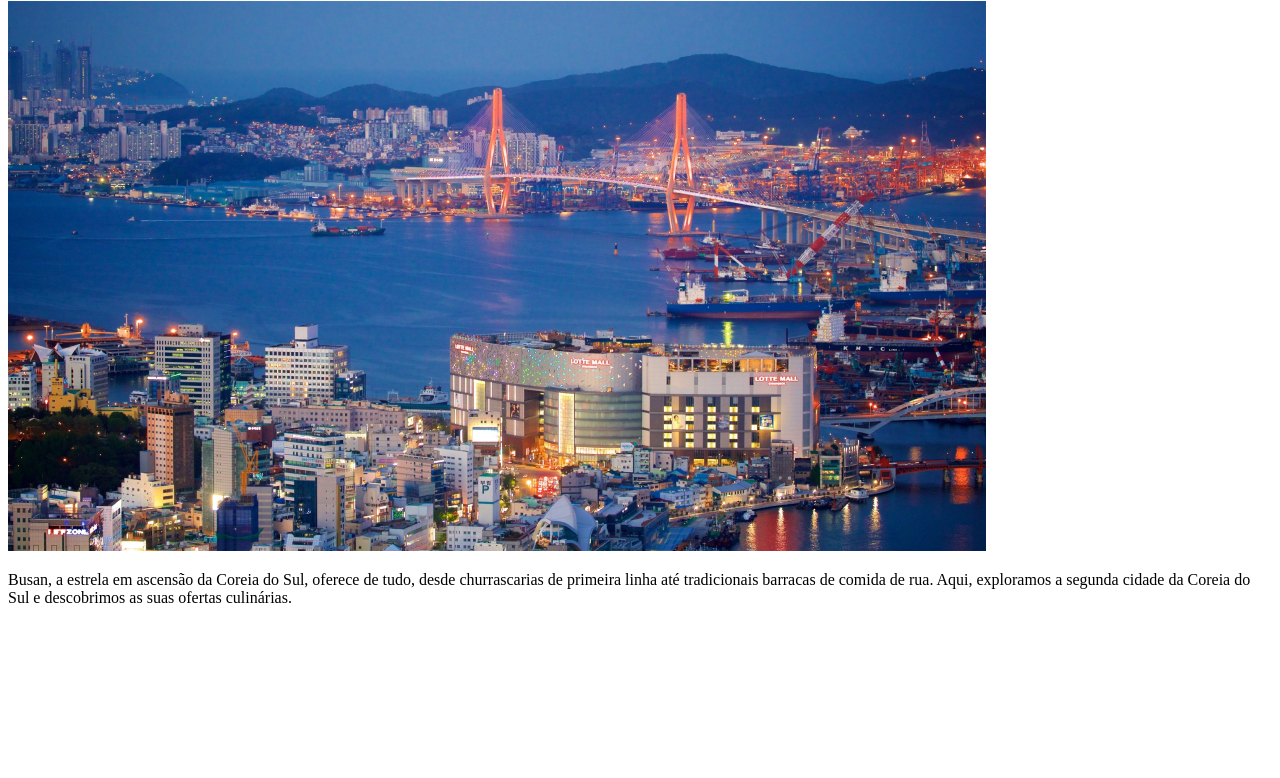
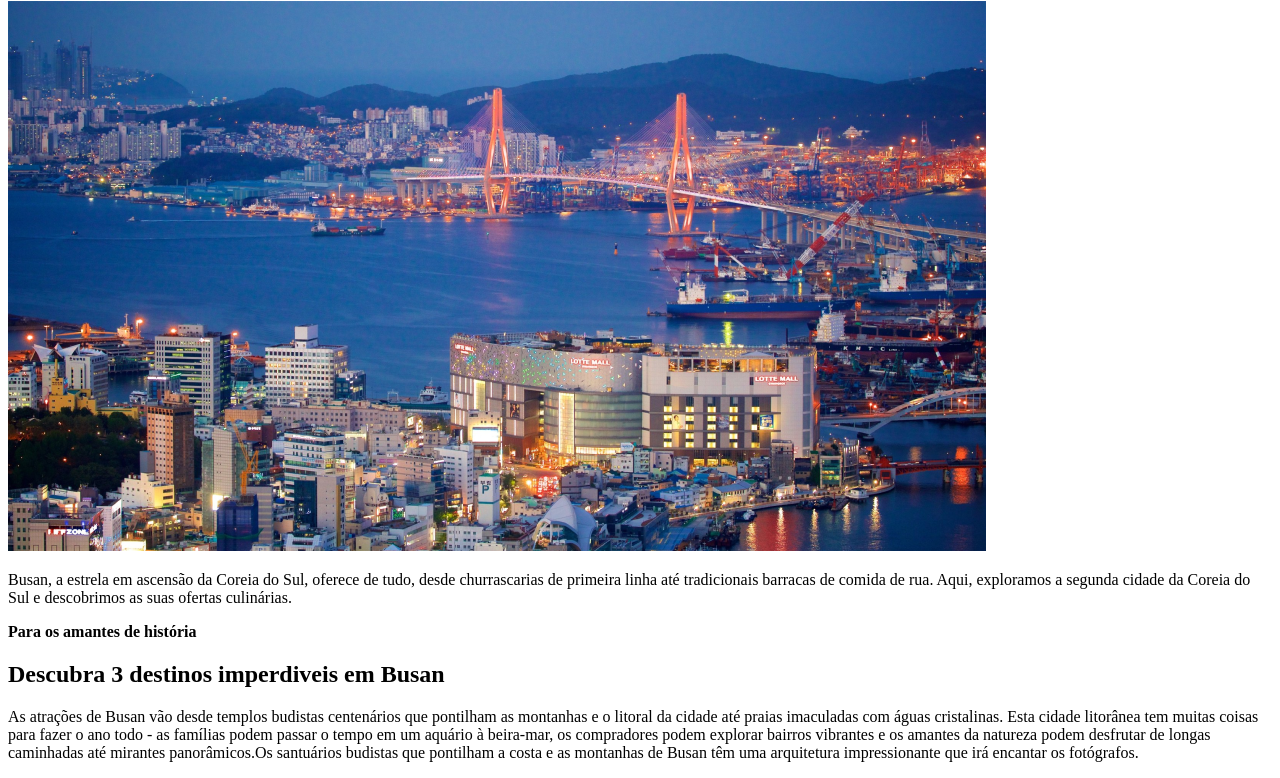
Before and after one commit to yasmincroti/locais-turisticos, a plain HTML site: page index.html in a window 1280 px wide. Shown: the part 105-883 px from the top of the page. Before the commit the page ends 800 px from the top, so only its background shows below. Drawn offline with Linux system fonts and the light colour scheme.

Commit message:
criaçao do main e adiçao da section.amantes-historia

```diff
--- a/index.html
+++ b/index.html
@@ -14,8 +14,15 @@
             <p>Busan, a estrela em ascensão da Coreia do Sul, oferece de tudo, desde churrascarias de primeira linha até tradicionais barracas de comida de rua. Aqui, exploramos a segunda cidade da Coreia do Sul e descobrimos as suas ofertas culinárias.</p>
         </header>
 
-        <div class="divider">
-        </div>
+        <div class="divider"></div>
+
+        <main>
+            <section class="amantes-historia">
+                <strong>Para os amantes de história</strong>
+                <h2>Descubra 3 destinos imperdiveis em Busan</h2>
+                <p>As atrações de Busan vão desde templos budistas centenários que pontilham as montanhas e o litoral da cidade até praias imaculadas com águas cristalinas. Esta cidade litorânea tem muitas coisas para fazer o ano todo - as famílias podem passar o tempo em um aquário à beira-mar, os compradores podem explorar bairros vibrantes e os amantes da natureza podem desfrutar de longas caminhadas até mirantes panorâmicos.Os santuários budistas que pontilham a costa e as montanhas de Busan têm uma arquitetura impressionante que irá encantar os fotógrafos.</p>
+            </section>
+        </main>
     </div>
 </body>
 </html>
```
